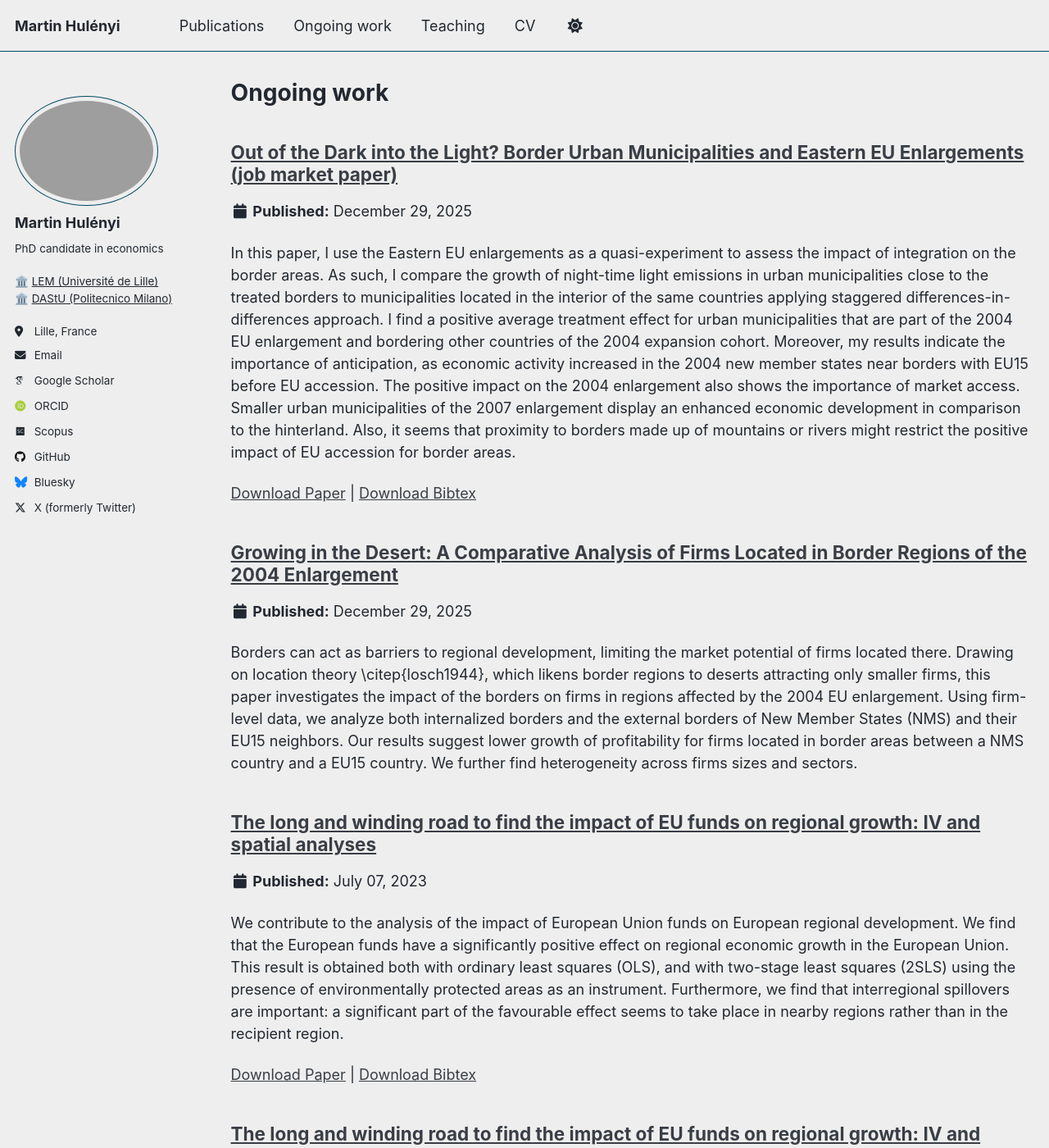
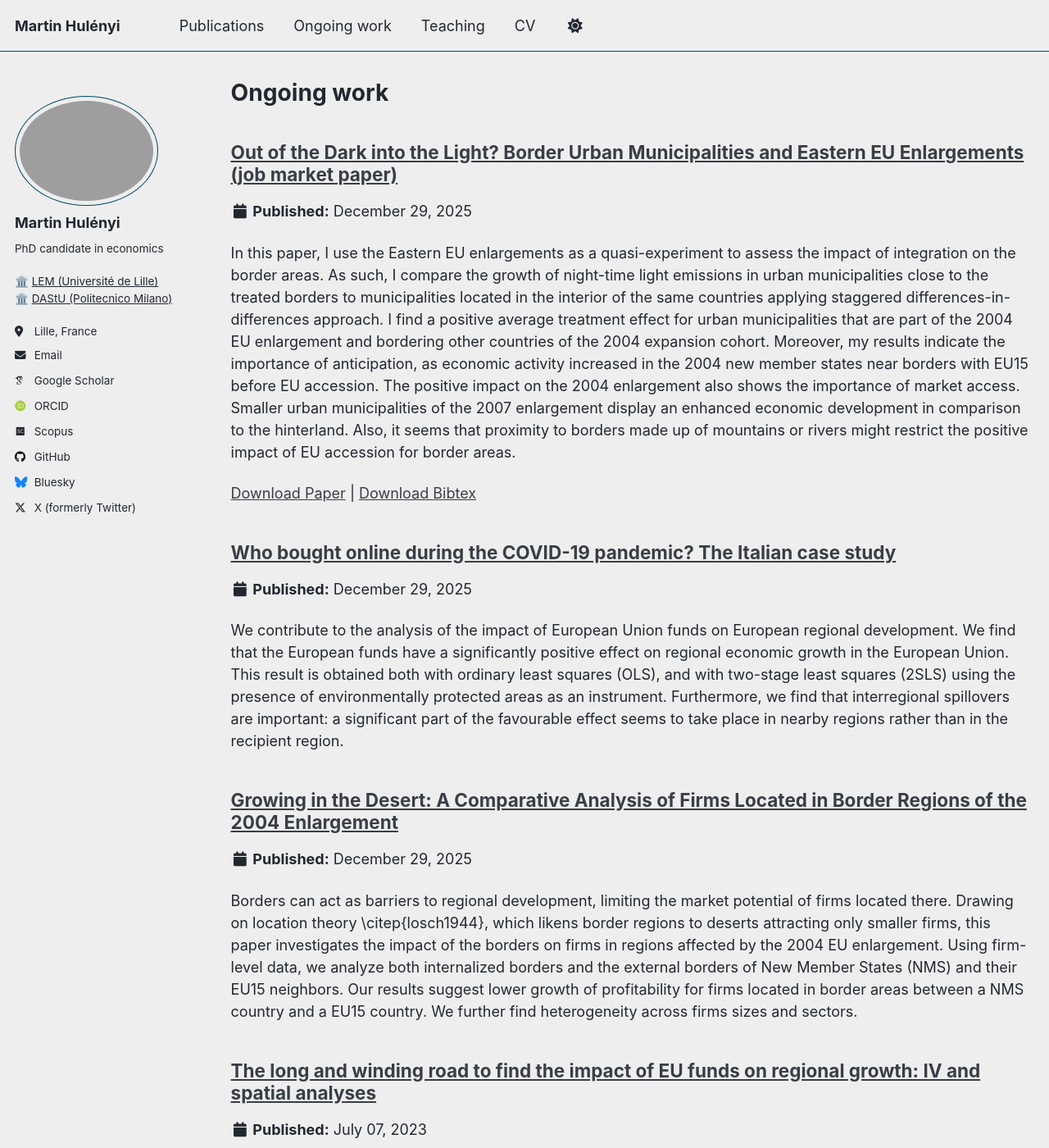
Before and after one commit to martinhulenyi/martinhulenyi.github.io, a Jekyll site: the page built from _pages/ongoing_work.md, in a window 1280 px wide and 1400 px high. Shown: the whole window at 82% size. Built offline with Jekyll 4.4.1, drawn with Linux system fonts in a browser that asks for light colours; some web fonts are replaced; a script that is not in the unit is left out; part of the change alters nothing that is shown.

Commit message:
Update 03_e-commerce_profile.md

```diff
--- a/_ongoing_work/03_e-commerce_profile.md
+++ b/_ongoing_work/03_e-commerce_profile.md
@@ -1,32 +1,29 @@
 ---
-title: "The long and winding road to find the impact of EU funds on regional growth: IV and spatial analyses"
+title: "Who bought online during the COVID-19 pandemic? The Italian case study"
 collection: ongoing_work
 category: manuscripts
-date: 2023-07-07
-venue: "Regional Studies 58(3)"
-paperurl: "https://www.tandfonline.com/doi/full/10.1080/00343404.2023.2217214"
-permalink: /publication/eu-funds-growth/
-bibtexurl: "https://raw.githubusercontent.com/martinhulenyi/martinhulenyi.github.io/master/files/fidrmuc_et_al_2023.bib"
+#date: 2023-07-07
+#venue: "Regional Studies 58(3)"
+#paperurl: "https://www.tandfonline.com/doi/full/10.1080/00343404.2023.2217214"
+permalink: /publication/e-commerce_profile/
+#bibtexurl: "https://raw.githubusercontent.com/martinhulenyi/martinhulenyi.github.io/master/files/fidrmuc_et_al_2023.bib"
 
 # Shows on the publications OVERVIEW only:
 excerpt: "We contribute to the analysis of the impact of European Union funds on European regional development. We find that the European funds have a significantly positive effect on regional economic growth in the European Union. This result is obtained both with ordinary least squares (OLS), and with two-stage least squares (2SLS) using the presence of environmentally protected areas as an instrument. Furthermore, we find that interregional spillovers are important: a significant part of the favourable effect seems to take place in nearby regions rather than in the recipient region."
 ---
+Co-authored with Tommaso Cigognetti, Ilaria Mariotti and Frederica Rossi
 
 ## Abstract
-We contribute to the analysis of the impact of European Union funds on European regional development. We find that the European funds have a significantly positive effect on regional economic growth in the European Union. This result is obtained both with ordinary least squares (OLS), and with two-stage least squares (2SLS) using the presence of environmentally protected areas as an instrument. Furthermore, we find that interregional spillovers are important: a significant part of the favourable effect seems to take place in nearby regions rather than in the recipient region.
-
+The rise of digitalisation is closely linked to the expansion of B2C e-commerce, a trend significantly accelerated by the restrictions imposed during the COVID-19 pandemic. Indeed, movement limitations prompted a substantial shift toward online shopping, compelling quick adaptionsadaptations from consumers and producers. This transformation has altered regions' and cities' spatial and territorial dynamics, highlighting the need for effective logistics optimisation. To address this, it is crucial to understand the profiles of e-commerce customers. The paper aims to analyse the socio-demographic and economic factors influencing the propensity to shop online in Italy before and during the COVID-19 pandemic. To pursue this aim, data from the ISTAT Aspects of Everyday Life household survey are analyzed through a logit model. Results provide new insights into how the pandemic has reshaped the characteristics of online consumers, offering valuable information and recommendations for policymakers and stakeholders in the e-commerce sector.
 
 ## Motivation
-- European Structural and Investment Funds (EU Funds) are the primary tool of the EU to improve the regional inequalities within the EU, as not all regions benefit equally from EU integration
+- COVID-19 pandemic resulted in an increase in B2C e-commerce
 - Evidence on their effect on regional growth rates is mixed, possibly also due to overlooked endogeneity or spillover effects (Dall’erba and Fang, 2017)
 
 ## Research question
-- What is the impact of EU Funds on regional growth?
-- Can we observe spillover effects of EU Funds on other regions?
-
+-
 ## Contribution
-- Reliance on an original instrumental variable (presence of environmentally protected Natura 2000 sites) as a solution to a likely presence of endogeneity.
-- Estimation of the spillover effects of EU Funds over a longer period and in an enlarged EU
+- Use of official survey (ISTAT Aspects of Everyday Life) to evaluate the socioeconomic determinants of propensity to buy online, and how it changed during COVID-19 pandemic. We also use the survey to evaluate the online spending.
 
 ## Empirical strategy
 - Application of the Solow-Swan growth model (Mankiw et al., 1992, Ertur and Koch, 2007) for 272 NUTS2 regions from 1997 to 2014.
```
